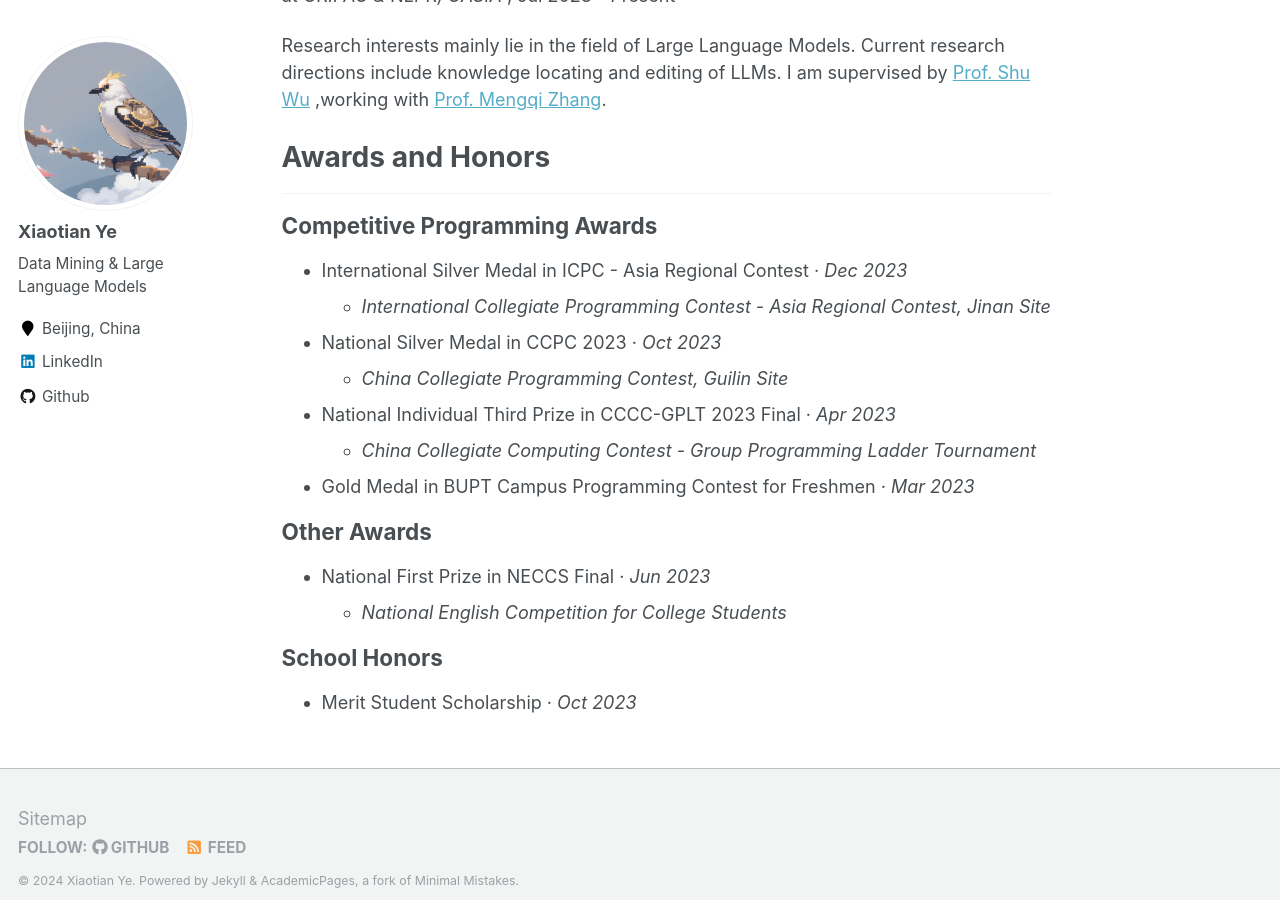
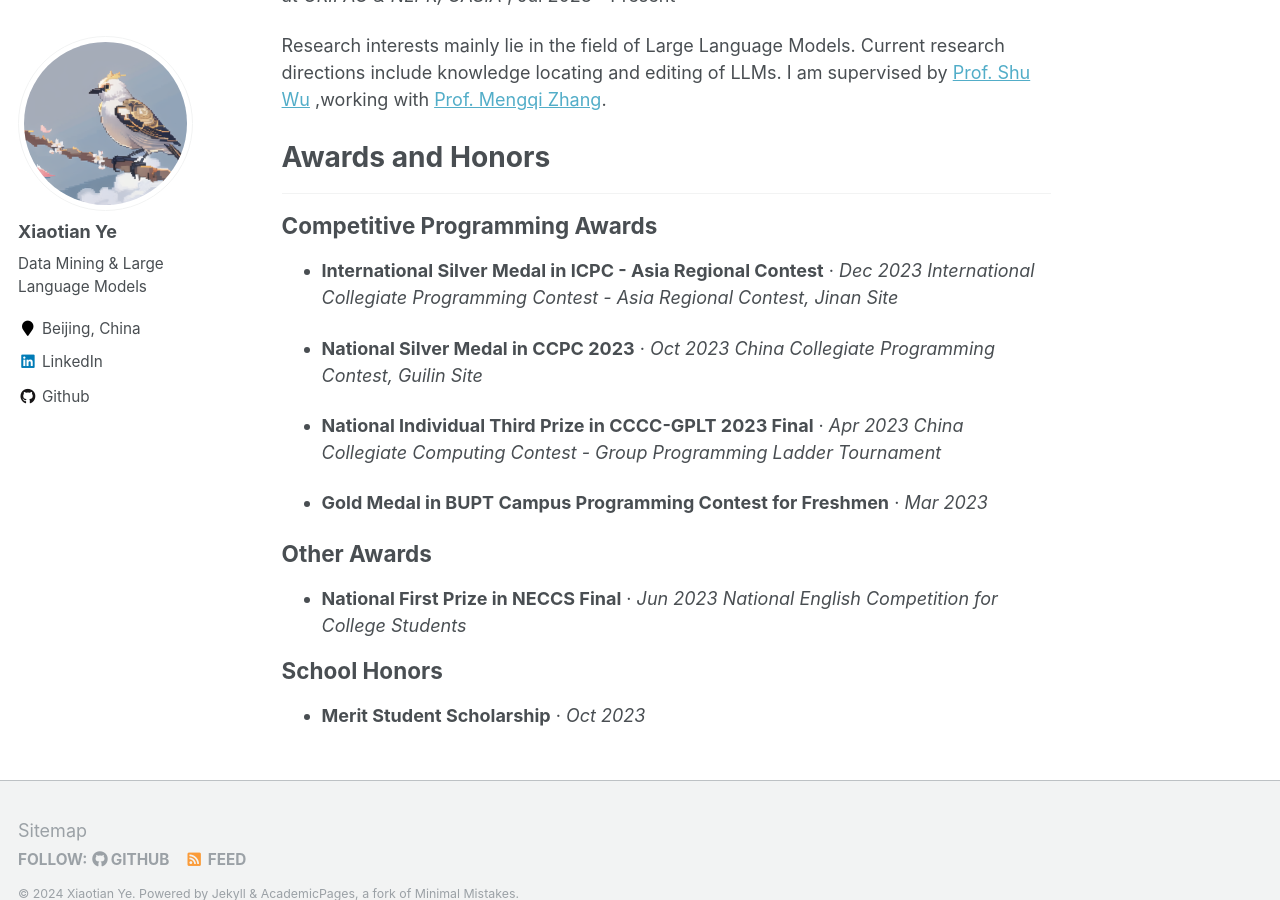
Before and after one commit to Acruxos/Acruxos.github.io, a Jekyll site: the page built from _pages/cv.md, in a window 1280 px wide and 900 px high, scrolled down 620 px. Built offline with Jekyll 4.4.1, drawn with Linux system fonts in a browser that asks for light colours.

Commit message:
update cv

```diff
--- a/_pages/cv.md
+++ b/_pages/cv.md
@@ -34,20 +34,22 @@ Research interests mainly lie in the field of Large Language Models. Current res
 
 ####  Competitive Programming Awards
 
-- International Silver Medal in ICPC - Asia Regional Contest · *Dec 2023*
-	- *International Collegiate Programming Contest - Asia Regional Contest, Jinan Site*
+- **International Silver Medal in ICPC - Asia Regional Contest** · *Dec 2023*
+	*International Collegiate Programming Contest - Asia Regional Contest, Jinan Site*
 
-- National Silver Medal in CCPC 2023 · *Oct 2023*
-	- *China Collegiate Programming Contest, Guilin Site*
-- National Individual Third Prize in CCCC-GPLT 2023 Final · *Apr 2023*
-	- *China Collegiate Computing Contest - Group Programming Ladder Tournament*
-- Gold Medal in BUPT Campus Programming Contest for Freshmen · *Mar 2023*
+- **National Silver Medal in CCPC 2023** · *Oct 2023*
+	*China Collegiate Programming Contest, Guilin Site*
+
+- **National Individual Third Prize in CCCC-GPLT 2023 Final** · *Apr 2023*
+	*China Collegiate Computing Contest - Group Programming Ladder Tournament*
+
+- **Gold Medal in BUPT Campus Programming Contest for Freshmen** · *Mar 2023*
 
 #### Other Awards
 
-- National First Prize in NECCS Final · *Jun 2023*
-	- *National English Competition for College Students*
+- **National First Prize in NECCS Final** · *Jun 2023*
+	*National English Competition for College Students*
 
 #### School Honors
 
-- Merit Student Scholarship · *Oct 2023*
+- **Merit Student Scholarship** · *Oct 2023*
```
